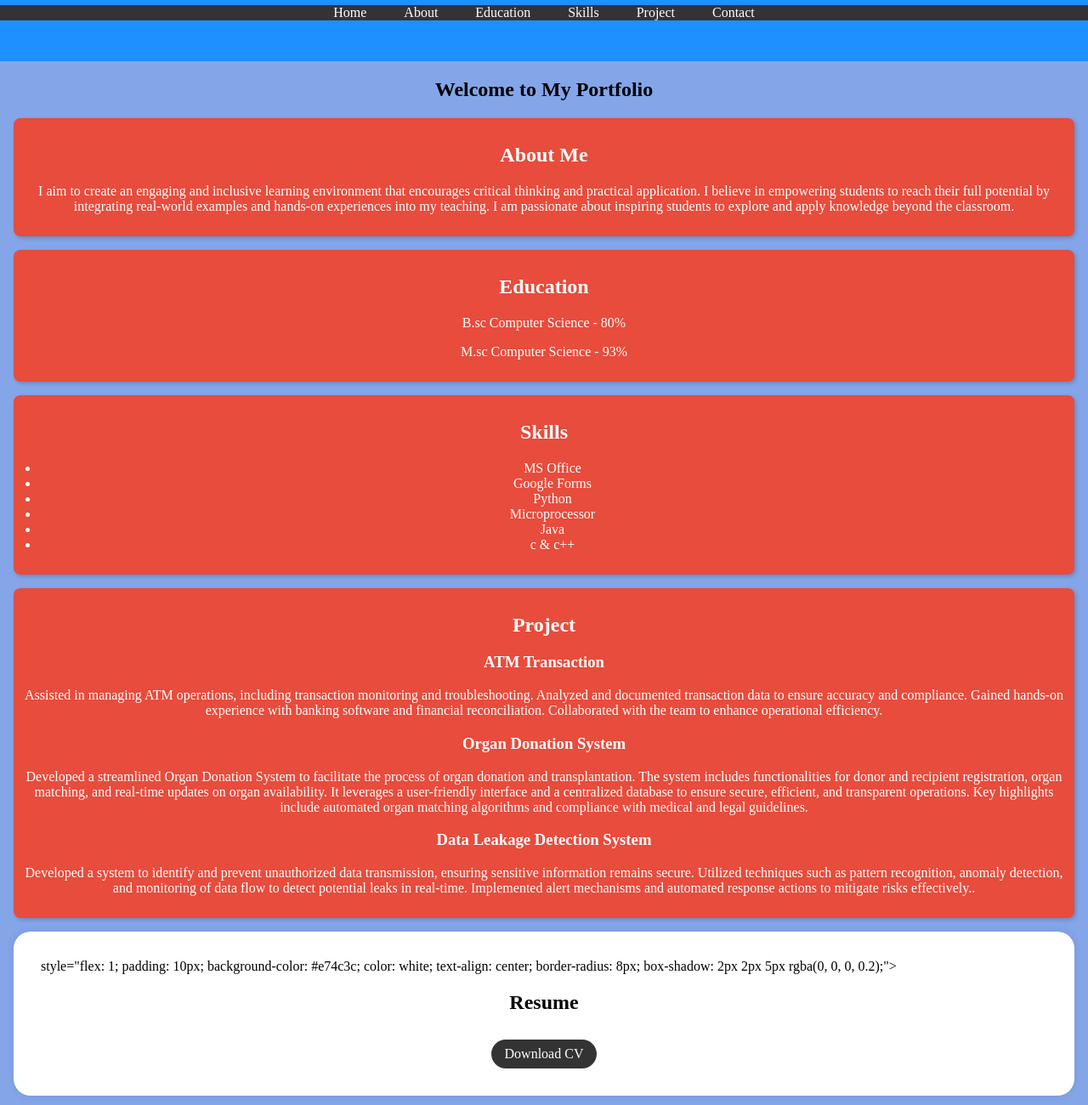
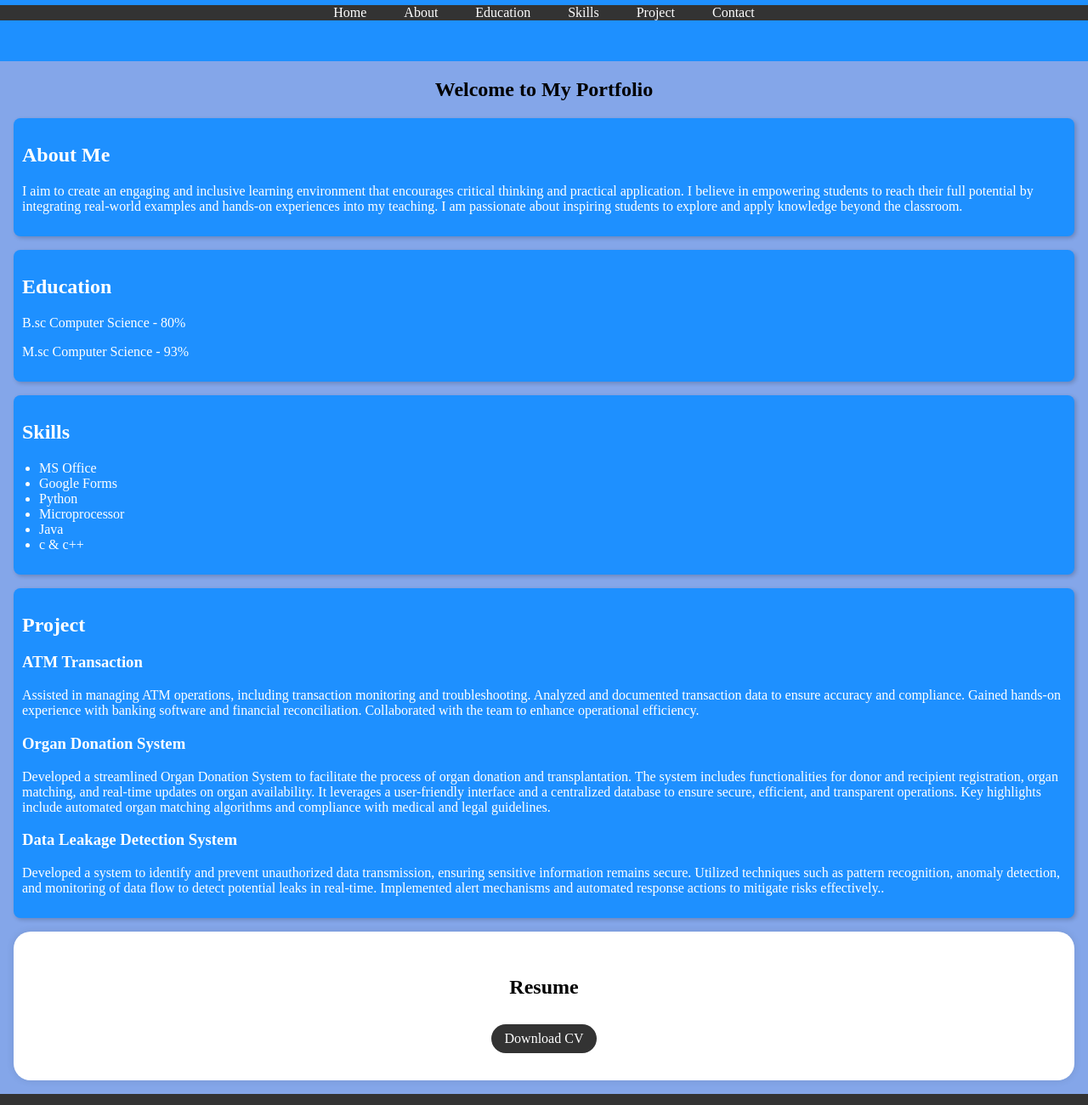
Before and after one commit to Nir-mala-20/NaanMudhalvan, a plain HTML site: page index.html in a window 1280 px wide. Shown: the part 220-1520 px from the top of the page at 85% size. Drawn offline with Linux system fonts and the light colour scheme.

Commit message:
index.html

```diff
--- a/index.html
+++ b/index.html
@@ -120,14 +120,14 @@
     </section>
     <section id="About">
         <div class="section-content"
-            style="flex: 1; padding: 10px; background-color: #e74c3c; color: white; text-align: center; border-radius: 8px; box-shadow: 2px 2px 5px rgba(0, 0, 0, 0.2);">
+            style="flex: 1; padding: 10px; background-color: #1E90FF; color: white; text-align: left; border-radius: 8px; box-shadow: 2px 2px 5px rgba(0, 0, 0, 0.2);">
             <h2>About Me</h2>
             <p>I aim to create an engaging and inclusive learning environment that encourages critical thinking and practical application. I believe in empowering students to reach their full potential by integrating real-world examples and hands-on experiences into my teaching. I am passionate about inspiring students to explore and apply knowledge beyond the classroom.</p>
         </div>
     </section>
 <section id="Education">
         <div class="section-content"
-            style="flex: 1; padding: 10px; background-color: #e74c3c; color: white; text-align: center; border-radius: 8px; box-shadow: 2px 2px 5px rgba(0, 0, 0, 0.2);">
+            style="flex: 1; padding: 10px; background-color: #1E90FF; color: white; text-align: left; border-radius: 8px; box-shadow: 2px 2px 5px rgba(0, 0, 0, 0.2);">
              <h2>Education </h2>
             <p>B.sc Computer Science - 80% </p>
             <p>M.sc Computer Science - 93% </p>
@@ -135,7 +135,7 @@
     </section>
     <section id="Skills">
         <div class="section-content"
-            style="flex: 1; padding: 10px; background-color: #e74c3c; color: white; text-align: center; border-radius: 8px; box-shadow: 2px 2px 5px rgba(0, 0, 0, 0.2);">
+            style="flex: 1; padding: 10px; background-color: #1E90FF; color: white; text-align: left; border-radius: 8px; box-shadow: 2px 2px 5px rgba(0, 0, 0, 0.2);">
             <h2>Skills </h2>
             <ul>
                 <li>MS Office</li>
@@ -149,7 +149,7 @@
     </section>
     <section id="Project">
         <div class="section-content"
-            style="flex: 1; padding: 10px; background-color: #e74c3c; color: white; text-align: center; border-radius: 8px; box-shadow: 2px 2px 5px rgba(0, 0, 0, 0.2);">
+            style="flex: 1; padding: 10px; background-color: #1E90FF; color: white; text-align: left; border-radius: 8px; box-shadow: 2px 2px 5px rgba(0, 0, 0, 0.2);">
             <h2>Project</h2>
             <div class="project-card">
                 <h3>ATM Transaction</h3>
@@ -171,7 +171,7 @@ Collaborated with the team to enhance operational efficiency.</p>
 
     <section id="Resume">
         <div class="section-content">
-           style="flex: 1; padding: 10px; background-color: #e74c3c; color: white; text-align: center; border-radius: 8px; box-shadow: 2px 2px 5px rgba(0, 0, 0, 0.2);">
+
             <center>
             <h2>Resume</h2>
            <a href="./resume.pdf" target="_blank" class="download-button">Download  CV</a> </center>
```
